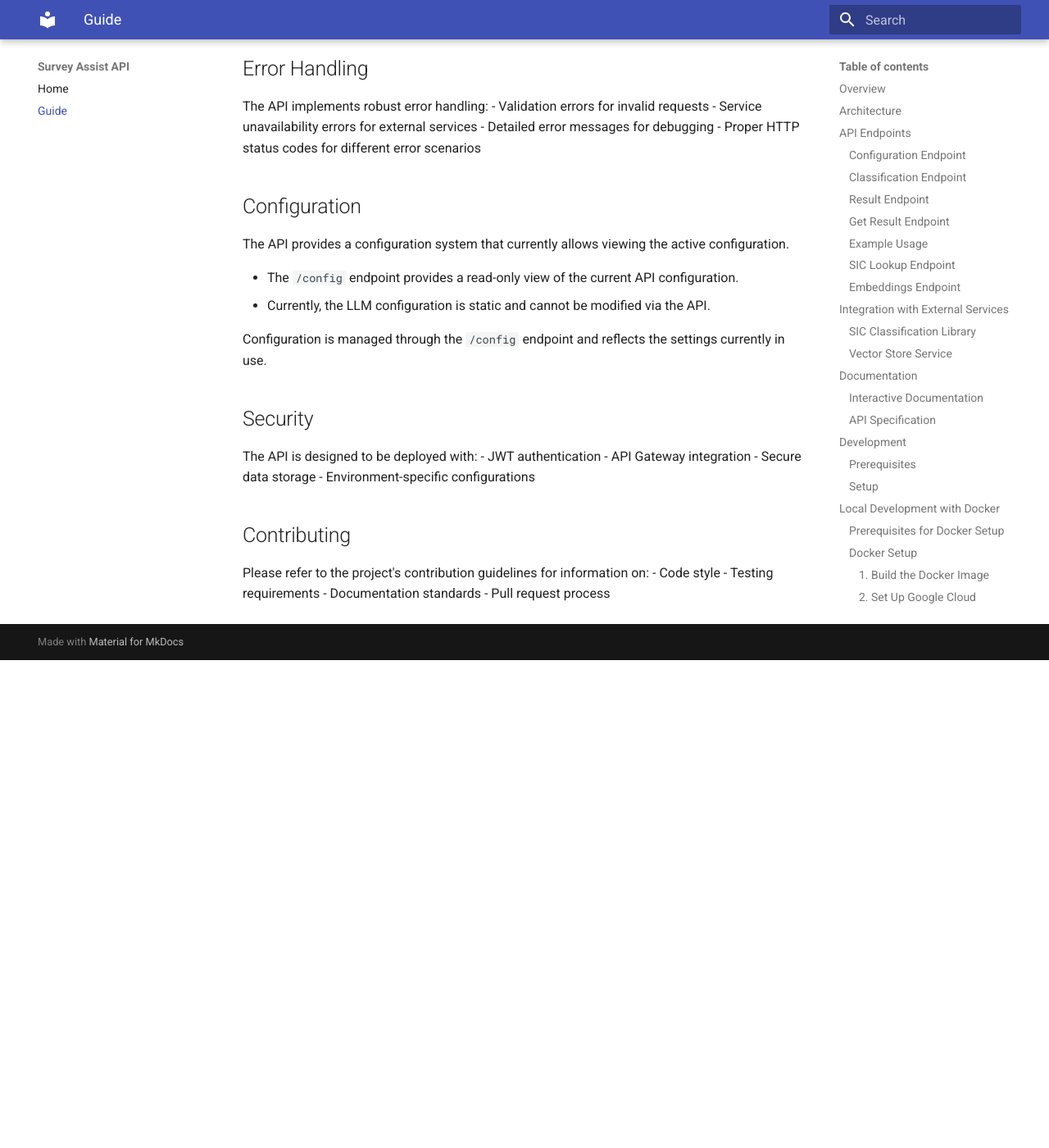
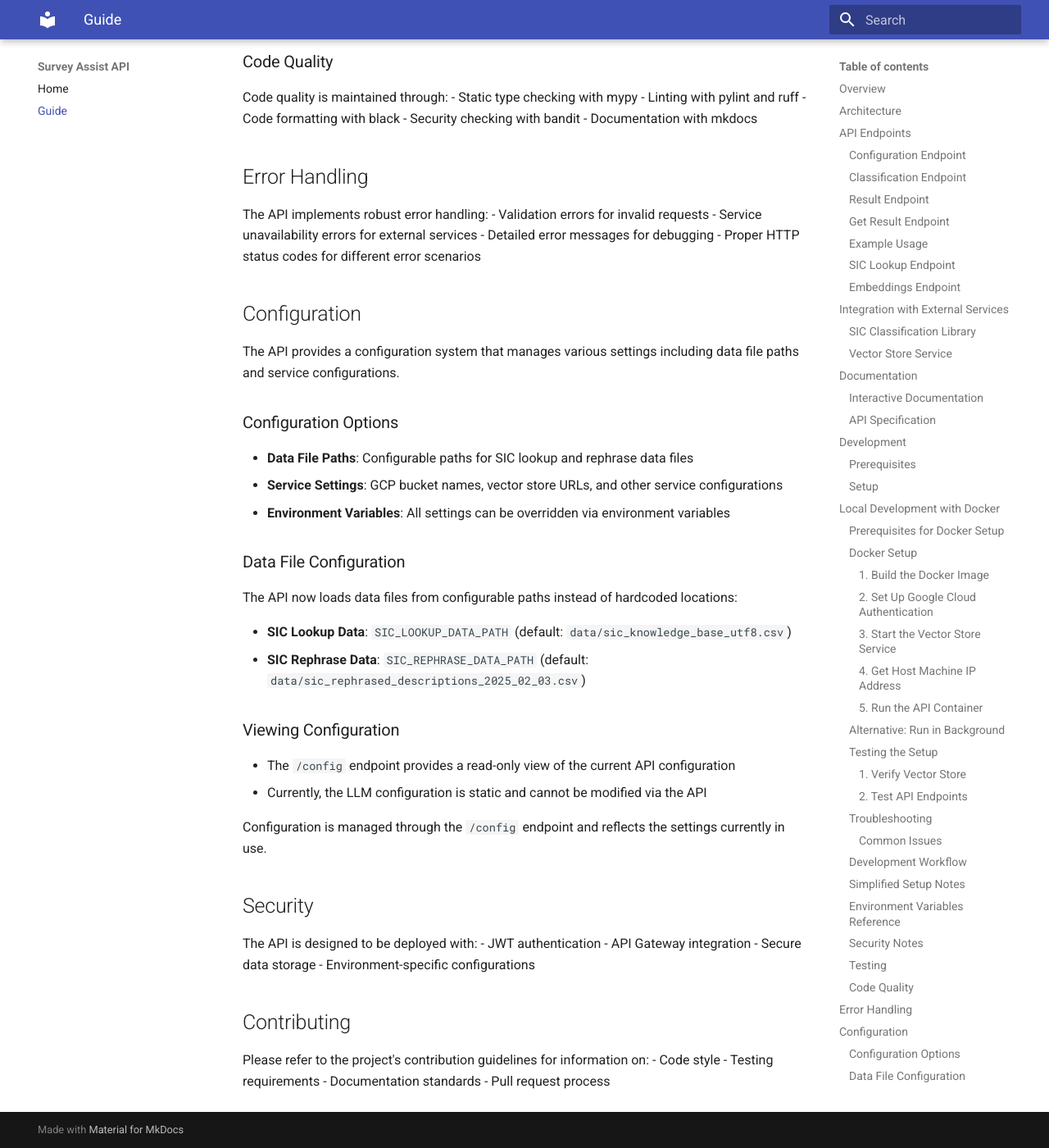
Before and after one commit to ONSdigital/survey-assist-api, an MkDocs documentation site: the page built from docs/guide.md, in a window 1280 px wide and 1400 px high, scrolled down 11154 px. Shown: the whole window at 82% size. Built offline with MkDocs 1.6.1 and Material for MkDocs 9.7.7, drawn with Linux system fonts in a browser that asks for light colours; before the commit the page ends 11959 px from its top, so only the background shows below that; some of the changed text lies outside the part shown.

Commit message:
update local Docker setup and configuration documentation

```diff
--- a/docs/guide.md
+++ b/docs/guide.md
@@ -480,6 +480,8 @@
 |----------|-------------|---------|
 | `GOOGLE_APPLICATION_CREDENTIALS` | Path to GCP service account key | `/app/service-account-key.json` |
 | `SIC_VECTOR_STORE` | Vector store service URL | `http://<host-ip-address>:8088` |
+| `SIC_LOOKUP_DATA_PATH` | Path to SIC lookup data file | `data/sic_knowledge_base_utf8.csv` |
+| `SIC_REPHRASE_DATA_PATH` | Path to SIC rephrase data file | `data/sic_rephrased_descriptions_2025_02_03.csv` |
 | `PORT` | API port (default: 8080) | `8080` |
 
 ### Security Notes
@@ -521,10 +523,25 @@
 
 ## Configuration
 
-The API provides a configuration system that currently allows viewing the active configuration.
+The API provides a configuration system that manages various settings including data file paths and service configurations.
 
-- The `/config` endpoint provides a read-only view of the current API configuration.
-- Currently, the LLM configuration is static and cannot be modified via the API.
+### Configuration Options
+
+- **Data File Paths**: Configurable paths for SIC lookup and rephrase data files
+- **Service Settings**: GCP bucket names, vector store URLs, and other service configurations
+- **Environment Variables**: All settings can be overridden via environment variables
+
+### Data File Configuration
+
+The API now loads data files from configurable paths instead of hardcoded locations:
+
+- **SIC Lookup Data**: `SIC_LOOKUP_DATA_PATH` (default: `data/sic_knowledge_base_utf8.csv`)
+- **SIC Rephrase Data**: `SIC_REPHRASE_DATA_PATH` (default: `data/sic_rephrased_descriptions_2025_02_03.csv`)
+
+### Viewing Configuration
+
+- The `/config` endpoint provides a read-only view of the current API configuration
+- Currently, the LLM configuration is static and cannot be modified via the API
 
 Configuration is managed through the `/config` endpoint and reflects the settings currently in use.
 
```
